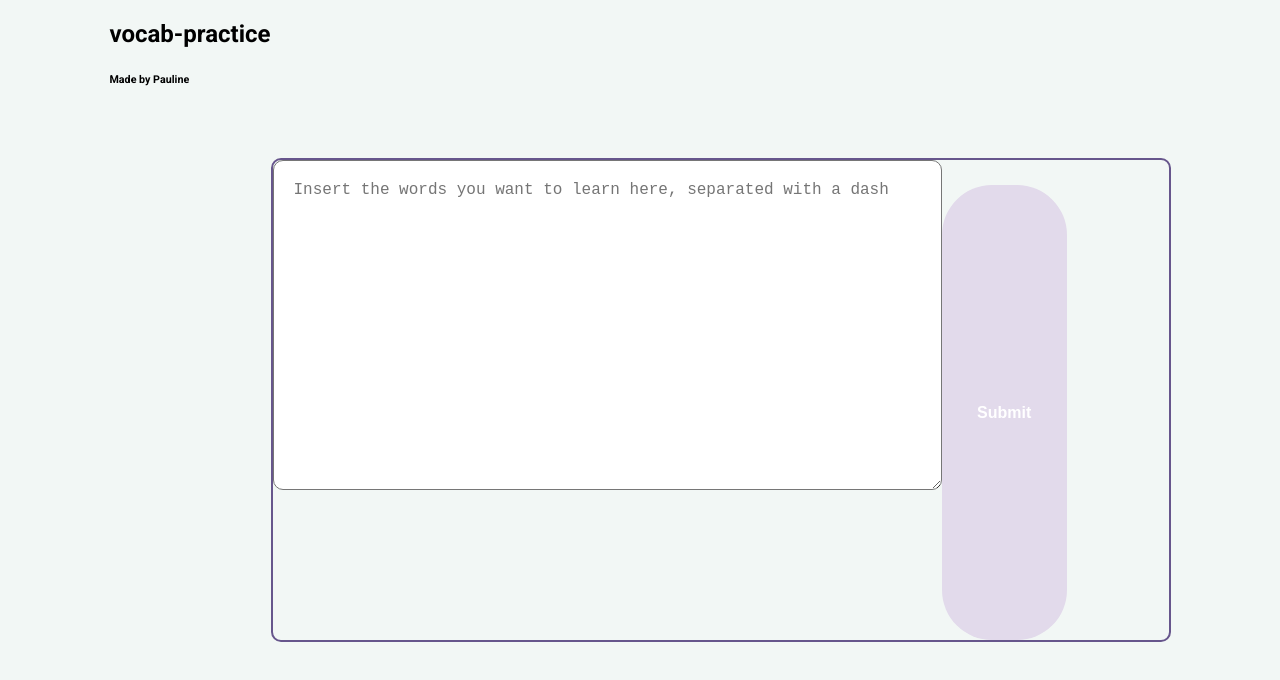
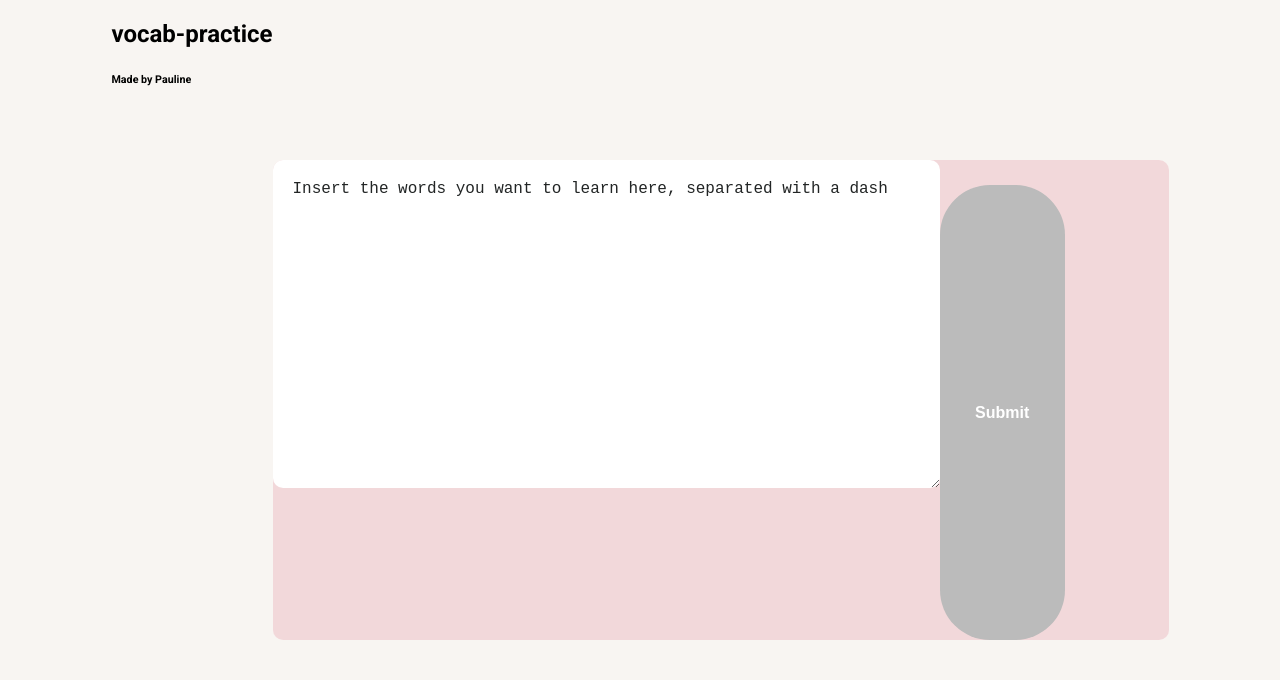
Before and after one commit to paulinewang/vocab-study, a React (Create React App) app: page / in a window 1280 px wide. Shown: the top 680 px of the page. Built offline with nearby package versions, Linux system fonts and the light colour scheme.

Commit message:
Update color palette

```diff
--- a/src/App.css
+++ b/src/App.css
@@ -1,7 +1,7 @@
 @import url("https://fonts.googleapis.com/css?family=Roboto:100,100i,300,300i,400,400i,500,500i,700,700i,900,900i&display=swap");
 
 body {
-  background-color: #f2f7f5;
+  background-color: #f8f5f2;
 }
 
 .App {
--- a/src/styles/card.scss
+++ b/src/styles/card.scss
@@ -1,8 +1,8 @@
 .wrapper {
   width: 250px;
   height: 100px;
-  margin: 15px 15px;
-  perspective: 500px; // creates the 3d effect
+  margin: 15px 30px;
+  perspective: 500px; // creates the 3D effect
   border-radius: 10px;
   text-align: center;
   margin-bottom: 30px;
@@ -13,35 +13,40 @@
   transform-style: preserve-3d;
   cursor: pointer;
   position: relative;
-  color: #00473e;
+  color: #078080;
 
   &__face {
     position: absolute;
     width: 100%;
-    font-size: 75px;
+    font-size: 70px;
     backface-visibility: hidden;
     border-radius: 10px;
     background-color: white;
 
     &--front {
       border-radius: 8px;
-      border-left: 20px solid #faae2b;
+      border-left: 20px solid #ff6e6c;
+      // border-left: 20px solid #eebbc3;
       user-select: none;
       line-height: 100px;
+      // color: #043927;
+      // color: #014421;
+      color: #0b6623;
     }
 
     &--back {
-      border: 2px solid goldenrod;
+      border: 2px solid #ff6e6c;
+      // border: 2px solid #eebbc3;
       border-radius: 10px;
       font-size: 20px;
       user-select: none;
       transform: rotateY(180deg);
       line-height: 100px;
+      color: #222525;
     }
   }
 }
 
 .is-flipped {
   transform: rotateY(180deg);
-  border-left: 20px solid #ffa8ba;
 }
--- a/src/styles/main.scss
+++ b/src/styles/main.scss
@@ -1,5 +1,5 @@
 .main {
-  width: 25%;
+  width: 35%;
   height: 100vh;
   padding: 0 40px;
   display: flex;
@@ -10,6 +10,7 @@
     font-size: 30px;
     text-align: center;
     align-self: center;
+    color: #078080;
   }
 
   &__buttons {
@@ -23,7 +24,7 @@
       width: 125px;
       border-radius: 20px;
       border: 0;
-      background-color: #faae2b;
+      background-color: #67568c;
       font-size: 16px;
       font-weight: 700;
       padding: 10px;
--- a/src/styles/modal.scss
+++ b/src/styles/modal.scss
@@ -5,8 +5,9 @@
     // align-items: center;
     height: 60vh;
     width: 70%;
-    border: 2px solid #67568c;
+    // border: 3px solid #faae2b;
     border-radius: 10px;
+    background-color: rgba(238, 187, 195, 0.5);
   }
 
   &__welcome {
@@ -15,10 +16,7 @@
     flex-direction: column;
     padding-left: 50px;
     padding-top: 50px;
-
-    img {
-      width: 100px;
-    }
+    color: #222525;
   }
 
   &__body {
@@ -36,6 +34,14 @@
     height: 60%;
     padding: 20px 20px;
     font-size: 16px;
+    border: 0;
+    // background: rgba(71, 93, 91, 0.1);
+    background: white;
+
+    &::placeholder {
+      color: #222525;
+      font-weight: 500;
+    }
   }
 
   &__button {
@@ -51,7 +57,7 @@
     padding: 10px;
 
     &--disabled {
-      background-color: #e2daeb;
+      background-color: #bbb;
     }
   }
 }
```
